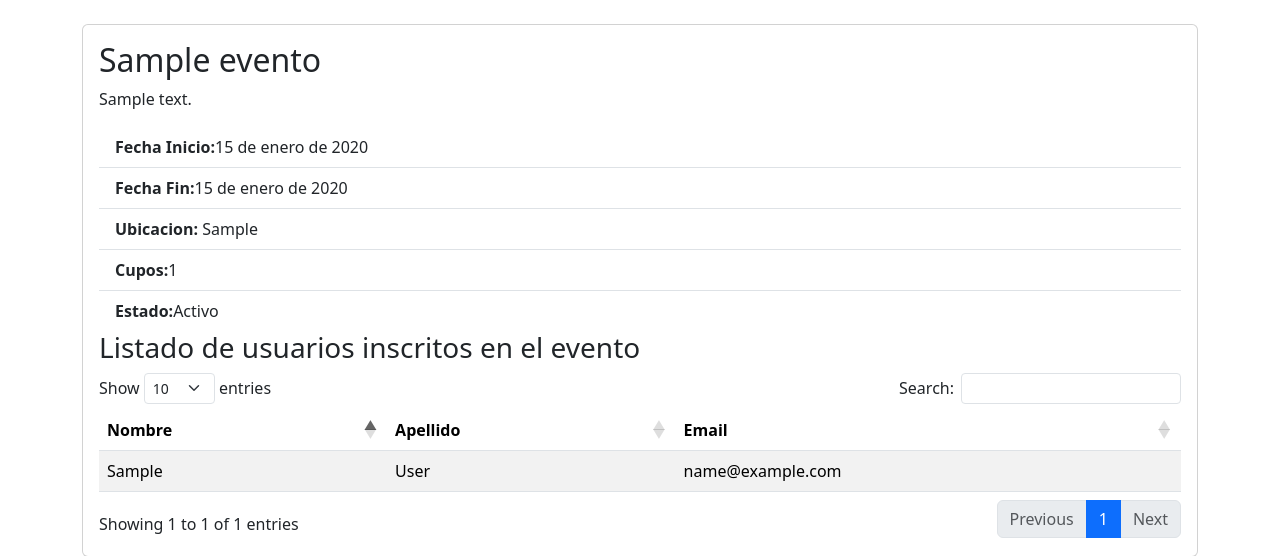
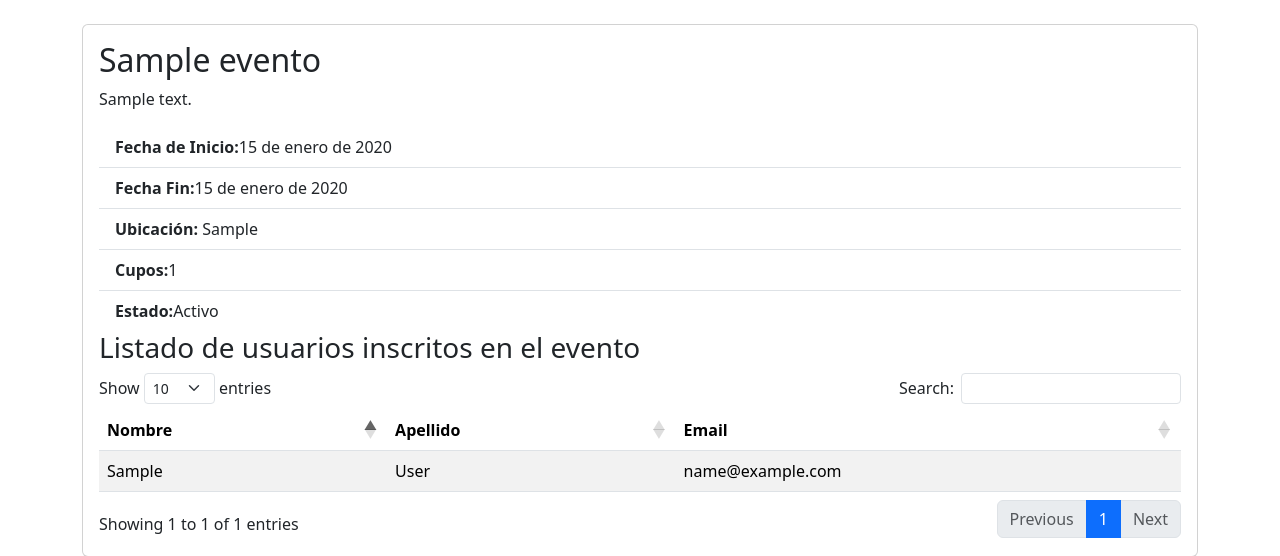
Before and after one commit to Jinson02/gestion_eventos, a Django app: page /evento/1/ in a window 1280 px wide. Shown: the part 56-612 px from the top of the page. Run offline with Django 5.2, Linux system fonts and the light colour scheme; a user stored in the database is signed in; tables that the repository leaves empty hold one stand-in row (values such as "Sample post"); some libraries are stand-ins or nearby versions.

Commit message:
comit final del proyecto

```diff
--- a/eventos/forms.py
+++ b/eventos/forms.py
@@ -34,10 +34,10 @@ class RegistroUsuarioForm(UserCreationForm):
 class EventoForm(BootstrapFormMixin, forms.ModelForm):
     class Meta:
         model = Evento
-        fields = ['nombre', 'descripcion', 'fecha_inicio', 'fecha_fin', 'ubicacion', 'cupos', 'estado']
+        fields = ['nombre', 'descripción', 'fecha_de_inicio', 'fecha_fin', 'ubicación', 'cupos', 'estado']
 
         widgets = {
-            'fecha_inicio': forms.DateInput(attrs={'type': 'date'}),
+            'fecha_de_inicio': forms.DateInput(attrs={'type': 'date'}),
             'fecha_fin': forms.DateInput(attrs={'type': 'date'}),
-            'ubicacion': forms.TextInput(attrs={'placeholder': 'ubicacion'}),
+            'ubicación': forms.TextInput(attrs={'placeholder': ''}),
         }
--- a/eventos/models.py
+++ b/eventos/models.py
@@ -14,10 +14,10 @@ class Usuario(AbstractUser):
 
 class Evento(models.Model):
     nombre = models.CharField(max_length=150)
-    descripcion = models.TextField()
-    fecha_inicio = models.DateField()
+    descripción = models.TextField()
+    fecha_de_inicio = models.DateField()
     fecha_fin = models.DateField()
-    ubicacion = models.CharField(max_length=255)
+    ubicación = models.CharField(max_length=255)
     cupos = models.PositiveIntegerField()
     estado = models.BooleanField(default=True)
     inscritos = models.ManyToManyField(Usuario, related_name='eventos_inscritos', blank=True)
--- a/templates/eventos/detalle_evento.html
+++ b/templates/eventos/detalle_evento.html
@@ -4,11 +4,11 @@
 <div class="card">
     <div class="card-body">
         <h2 class="card-title">{{ evento.nombre }}</h2>
-        <p class="card-text">{{ evento.descripcion }}</p>
+        <p class="card-text">{{ evento.descripción }}</p>
         <ul class="list-group list-group-flush">
-            <li class="list-group-item"><strong>Fecha Inicio:</strong>{{ evento.fecha_inicio }}</li>
+            <li class="list-group-item"><strong>Fecha de Inicio:</strong>{{ evento.fecha_de_inicio }}</li>
             <li class="list-group-item"><strong>Fecha Fin:</strong>{{ evento.fecha_fin }}</li>
-            <li class="list-group-item"><strong>Ubicacion:</strong> {{ evento.ubicacion }}</li> <!-- Agregado -->
+            <li class="list-group-item"><strong>Ubicación:</strong> {{ evento.ubicación }}</li> <!-- Agregado -->
             <li class="list-group-item"><strong>Cupos:</strong>{{ evento.cupos }}</li>
             <li class="list-group-item"><strong>Estado:</strong>{% if evento.estado %}Activo{% else %}Inactivo{% endif %}</li>
         </ul>
```
Also changed, not shown: templates/eventos/lista_eventos.html (+4 -4 lines), eventos/migrations/0004_rename_ubicacion_evento_ubicación.py (added), eventos/migrations/0005_rename_descripcion_evento_descripción_and_more.py (added).
